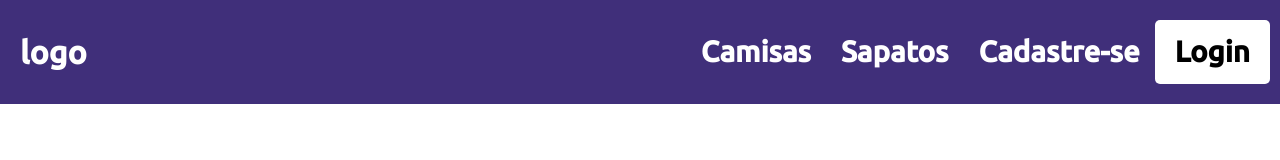
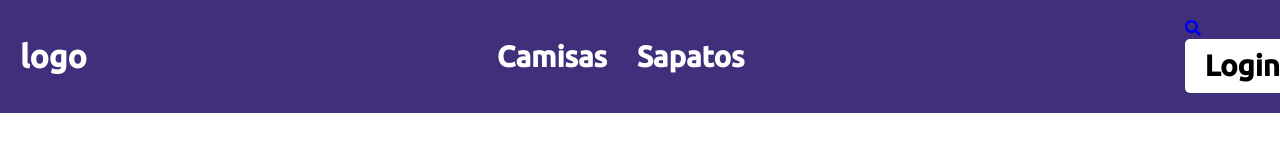
Before and after one commit to GustavoSMelo/AtomicMarketplace, a React (Create React App) app in the folder web/: page /product/details in a window 1280 px wide. Shown: the top 160 px of the page. Built offline with nearby package versions, Linux system fonts and the light colour scheme; the HTML template or start-up script is replaced by a standard one.

Commit message:
working in navbard

```diff
--- a/web/src/components/navbar/index.tsx
+++ b/web/src/components/navbar/index.tsx
@@ -1,6 +1,7 @@
 import React from 'react'
 import { Link } from 'react-router-dom'
 
+import { FaSearch } from 'react-icons/fa'
 import './style.css'
 
 const Navbar = () => {
@@ -20,14 +21,16 @@ const Navbar = () => {
             Sapatos
           </h2>
         </Link>
+      </nav>
 
-        <Link className='Link' to='/'>
-          <h2>Cadastre-se</h2>
+      <section>
+        <Link className='search' to='/'>
+          <FaSearch />
         </Link>
         <Link className='Button' to='/'>
           <h2>Login</h2>
         </Link>
-      </nav>
+      </section>
     </header>
   )
 }
```
